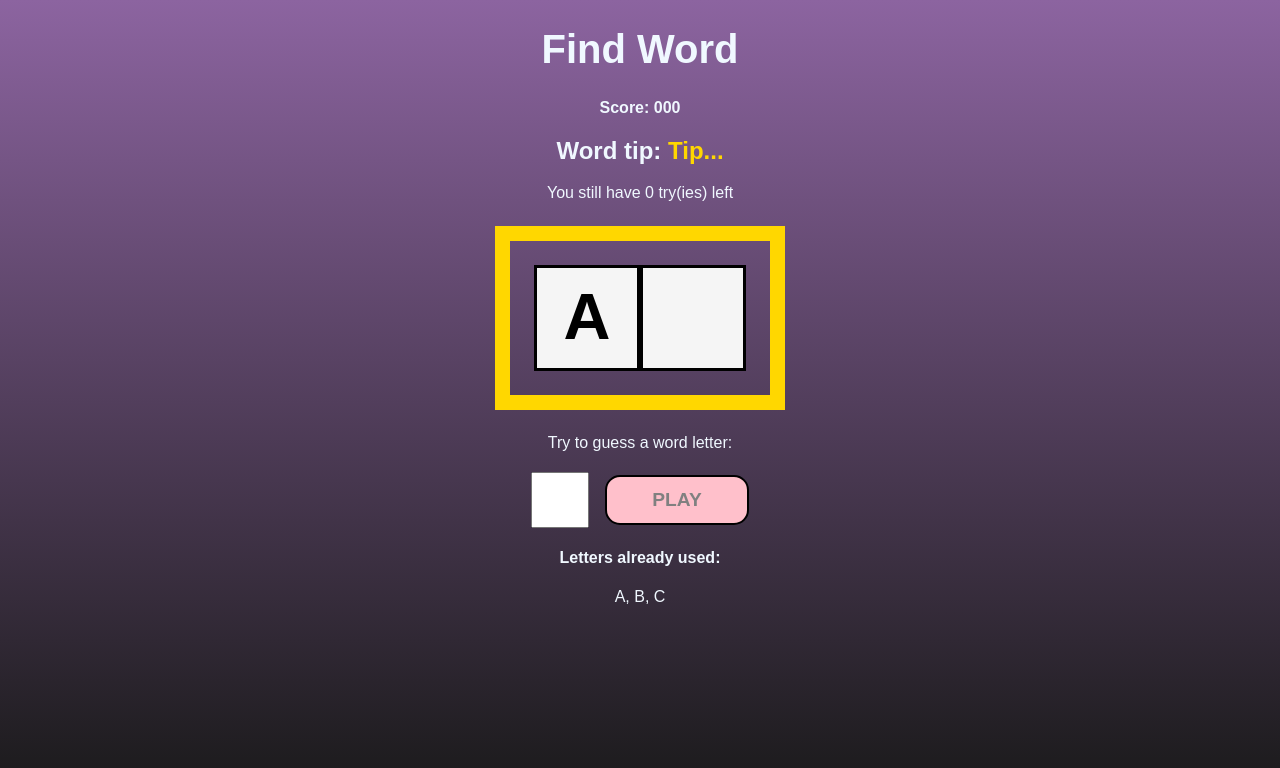
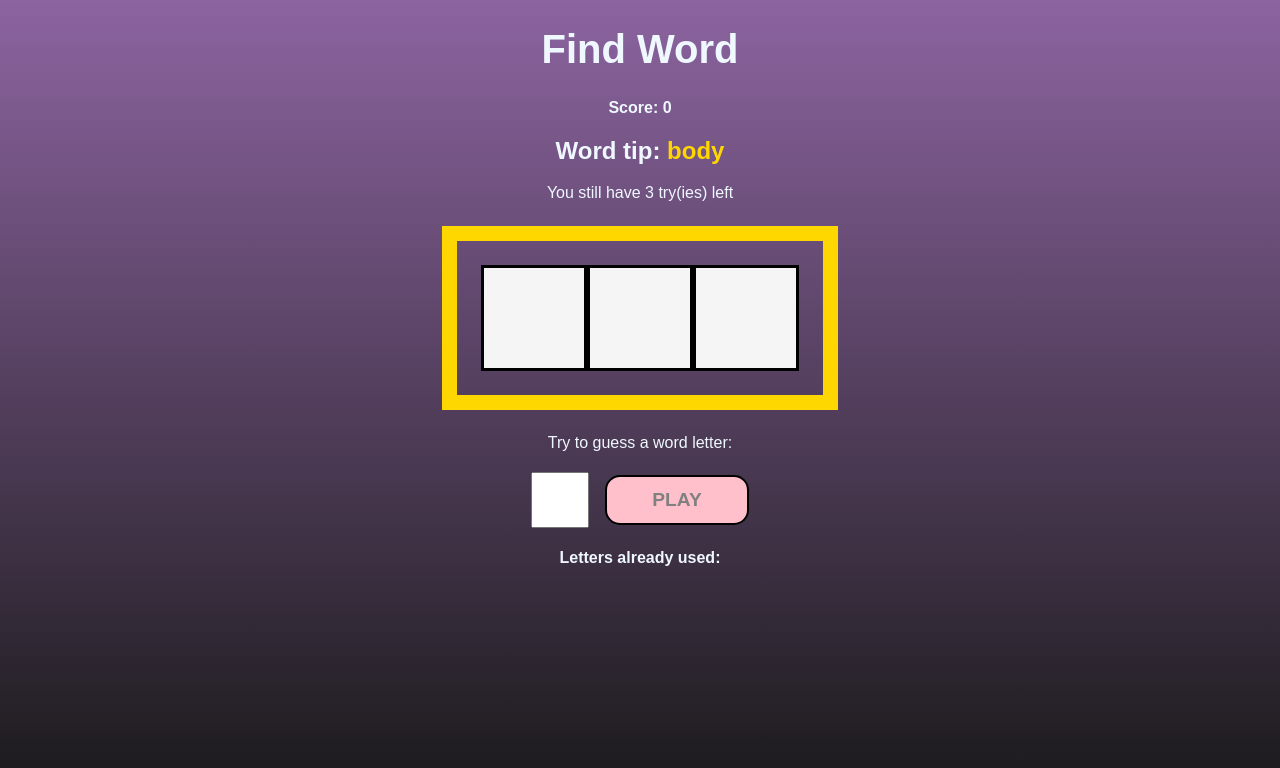
Before and after one commit to enzosilva/react_find_word, a React (Create React App) app: page / in a window 1280 px wide. Both pictures are taken after a click on the button "START GAME". Shown: the top 768 px of the page. Built offline with nearby package versions, Linux system fonts and the light colour scheme.

Commit message:
Letter input reference

```diff
--- a/src/App.js
+++ b/src/App.js
@@ -49,8 +49,10 @@ function App() {
         setGameStage(stages[1].name);
     }
 
-    const letterValidation = () => {
-        setGameStage(stages[2].name);
+    const letterValidation = (letter) => {
+        console.log(letter);
+
+        // setGameStage(stages[2].name);
     }
 
     const retry = () => {
@@ -66,7 +68,9 @@ function App() {
                 chosenWord={chosenWord}
                 chosenLetters={chosenLetters}
                 guessedLetters={guessedLetters}
-                wrongLetters={wrongLetters} />}
+                wrongLetters={wrongLetters}
+                attempts={attempts}
+                score={score} />}
             {(gameStage) === "end" && <GameOverScreen retry={retry} />}
         </div>
     );
--- a/src/components/GameScreen.js
+++ b/src/components/GameScreen.js
@@ -1,3 +1,4 @@
+import { useRef, useState } from "react";
 import "./GameScreen.css";
 
 const GameScreen = ({
@@ -6,32 +7,57 @@ const GameScreen = ({
     chosenCategory,
     chosenLetters,
     guessedLetters,
-    wrongLetters
+    wrongLetters,
+    attempts,
+    score
 }) => {
+    const [letter, setLetter] = useState("");
+    const letterInputReference = useRef(null);
+
+    const handleSubmit = (e) => {
+        e.preventDefault();
+
+        letterValidation(letter);
+        setLetter("");
+
+        letterInputReference.current.focus();
+    }
+
     return (
         <div className="game">
             <h1>Find Word</h1>
             <p className="score">
-                <span>Score: 000</span>
+                <span>Score: {score}</span>
             </p>
             <h2 className="tip">
-                Word tip: <span>Tip...</span>
+                Word tip: <span>{chosenCategory}</span>
             </h2>
-            <p>You still have 0 try(ies) left</p>
+            <p>You still have {attempts} try(ies) left</p>
             <div className="wordContainer">
-                <span className="letter">A</span>
-                <span className="blankSquare"></span>
+                {chosenLetters.map((letter, i) => (
+                    (guessedLetters.includes(letter)) ?
+                        (<span key={i} className="letter">{letter}</span>) :
+                        (<span key={i} className="blankSquare"></span>)
+                ))}
             </div>
             <div className="letterContainer">
                 <p>Try to guess a word letter:</p>
-                <form>
-                    <input type="text" name="letter" maxLength="1" required />
+                <form onSubmit={handleSubmit}>
+                    <input type="text"
+                        name="letter"
+                        maxLength="1"
+                        required
+                        onChange={(e) => setLetter(e.target.value)}
+                        value={letter}
+                        ref={letterInputReference} />
                     <button>Play</button>
                 </form>
             </div>
             <div className="wrongLettersContainer">
                 <h4>Letters already used:</h4>
-                <span>A, B, C</span>
+                {wrongLetters.map((letter, i) => (
+                    (<span key={i}>{letter}, </span>)
+                ))}
             </div>
         </div>
     );
```
